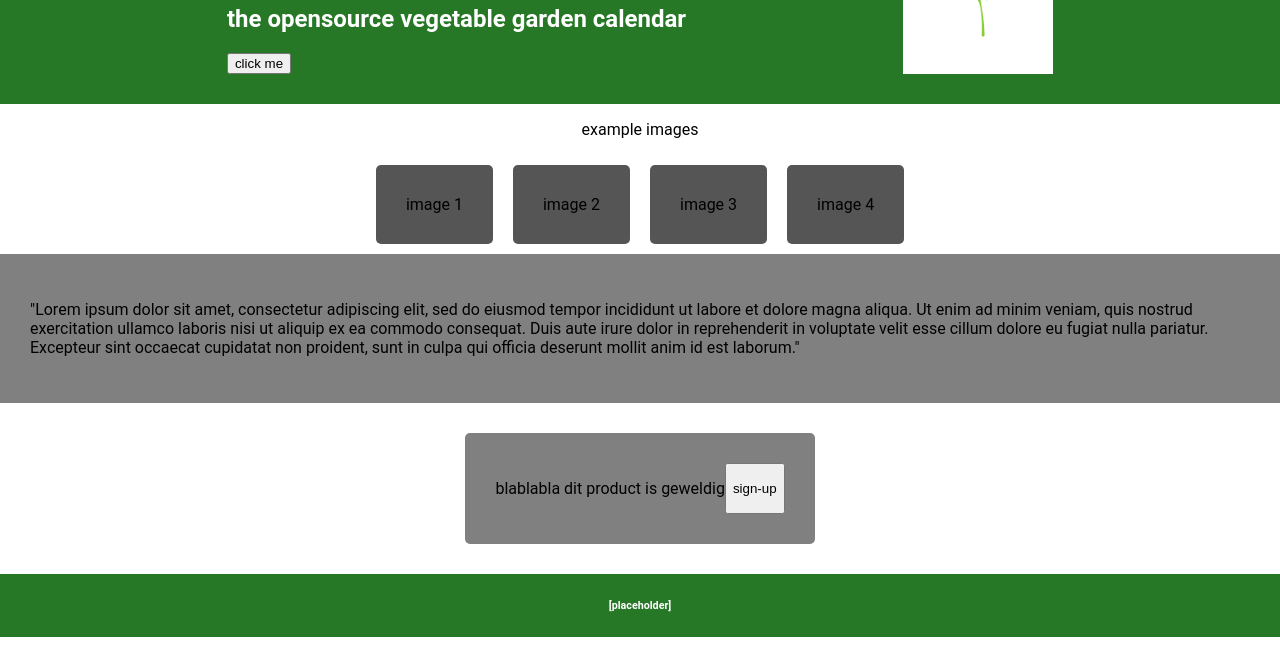
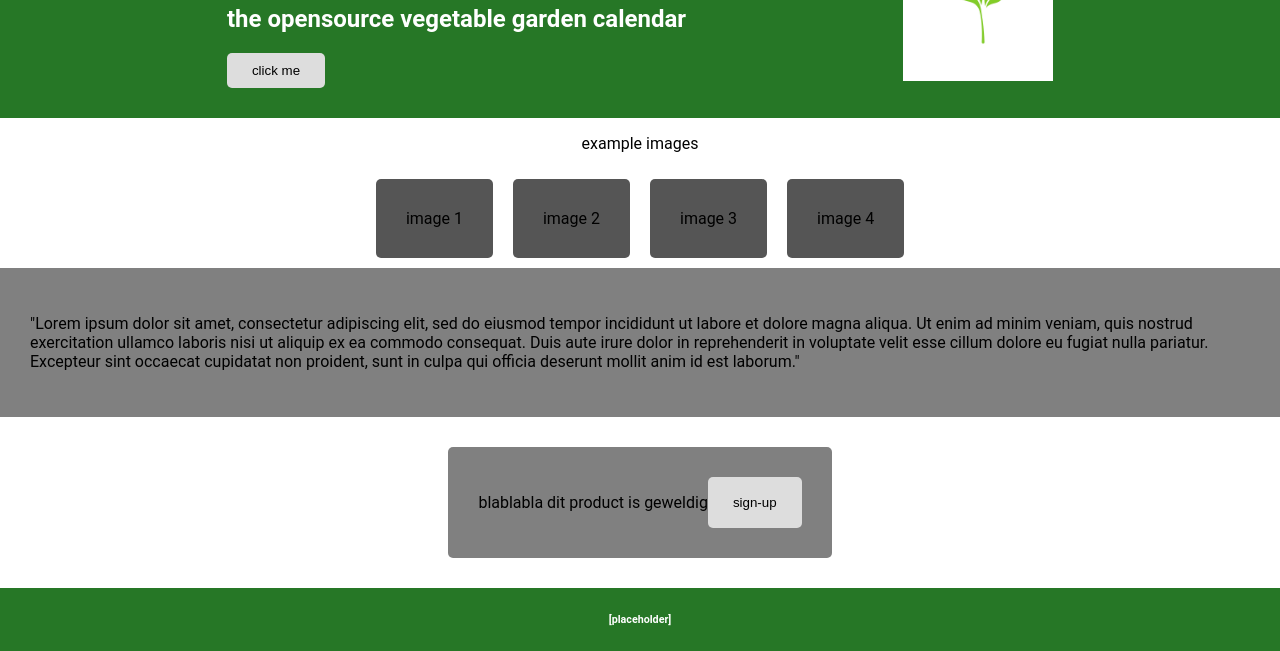
Before and after one commit to JaapdBoer/vegetable-calendar, a plain HTML site: page index.html in a window 1280 px wide. Shown: the part 157-808 px from the top of the page. Drawn offline with Linux system fonts and the light colour scheme.

Commit message:
changed buttons class

```diff
--- a/index.html
+++ b/index.html
@@ -20,7 +20,7 @@
             <div class="hero-text">
               <h1>Vegetable Calendar</h1>
               <h2>the opensource vegetable garden calendar</h2>
-              <button type="button" class="hero-button" onclick="location.href='singup'">click me</button>
+              <button type="button" class="hero button" onclick="location.href='singup'">click me</button>
             </div>
             <img src="/images/plant.png" alt="screenshot of the software">
         </div>
@@ -42,7 +42,7 @@
 
         <div class="afscheid">
             <p>blablabla dit product is geweldig </p>
-            <button type="button">sign-up</button>
+            <button type="button" class="button">sign-up</button>
 
         </div>
 
```
